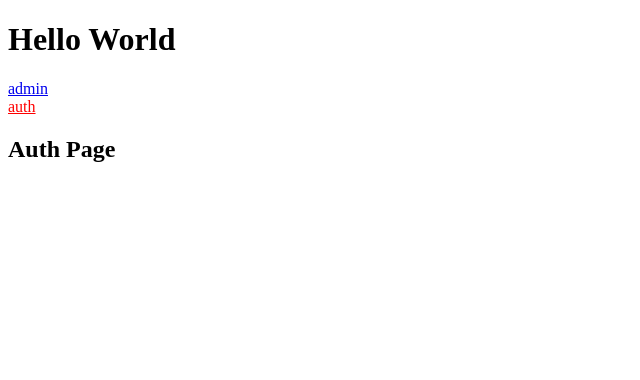
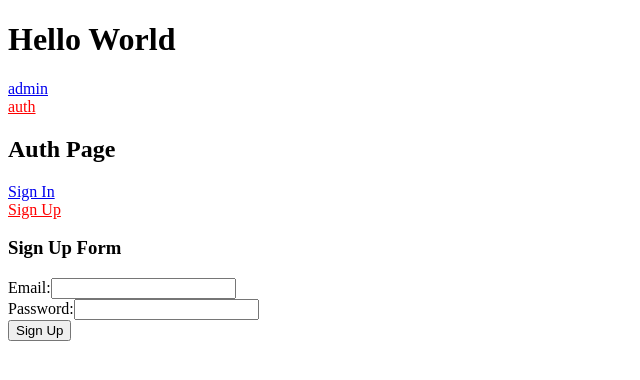
Before and after one commit to thsWebstorm03/react-pro, a React (Create React App) app in the folder admin/: page /auth/sign-up in a window 1280 px wide. Shown: the top 380 px of the page, without its empty margins (0-640 px from the left). Built offline with nearby package versions, Linux system fonts and the light colour scheme.

Commit message:
add simple redux-forms

```diff
--- a/admin/package.json
+++ b/admin/package.json
@@ -4,6 +4,7 @@
   "private": true,
   "dependencies": {
     "connected-react-router": "^4.4.1",
+    "email-validator": "^2.0.4",
     "history": "^4.7.2",
     "immutable": "^3.8.2",
     "react": "^16.4.2",
@@ -12,6 +13,7 @@
     "react-router-dom": "^4.3.1",
     "react-scripts": "1.1.5",
     "redux": "^4.0.0",
+    "redux-form": "^7.4.2",
     "redux-logger": "^3.0.6",
     "redux-thunk": "^2.3.0"
   },
--- /dev/null
+++ b/admin/src/components/auth/sign-in-form.js
@@ -0,0 +1,33 @@
+import React, { Component } from 'react'
+import { reduxForm, Field } from 'redux-form'
+
+class SignInForm extends Component {
+  static propTypes = {}
+
+  render() {
+    return (
+      <div>
+        <h3>Sign In Form</h3>
+        <form onSubmit={this.props.handleSubmit}>
+          <div>
+            Email: <Field name="email" component="input" />
+          </div>
+          <div>
+            Password:{' '}
+            <Field
+              name="password"
+              component="input"
+              type="password"
+              foo="bar"
+            />
+          </div>
+          <button type="submit">Sign In</button>
+        </form>
+      </div>
+    )
+  }
+}
+
+export default reduxForm({
+  form: 'auth'
+})(SignInForm)
--- /dev/null
+++ b/admin/src/components/auth/sign-up-form.js
@@ -0,0 +1,43 @@
+import React, { Component } from 'react'
+import { reduxForm, Field } from 'redux-form'
+import emailValidator from 'email-validator'
+import ErrorField from '../common/error-field'
+
+class SignUpForm extends Component {
+  static propTypes = {}
+
+  render() {
+    return (
+      <div>
+        <h3>Sign Up Form</h3>
+        <form onSubmit={this.props.handleSubmit}>
+          <Field name="email" label="Email" component={ErrorField} />
+          <Field
+            name="password"
+            label="Password"
+            component={ErrorField}
+            type="password"
+          />
+          <button type="submit">Sign Up</button>
+        </form>
+      </div>
+    )
+  }
+}
+
+const validate = ({ email, password }) => {
+  const errors = {}
+
+  if (!email) errors.email = 'email is a required field'
+  else if (!emailValidator.validate(email)) errors.email = 'invalid email'
+
+  if (!password) errors.password = 'password is a required field'
+  else if (password.length < 8) errors.password = 'password to short'
+
+  return errors
+}
+
+export default reduxForm({
+  form: 'auth',
+  validate
+})(SignUpForm)
--- /dev/null
+++ b/admin/src/components/common/error-field.js
@@ -0,0 +1,24 @@
+import React, { Component } from 'react'
+
+class ErrorField extends Component {
+  static propTypes = {}
+
+  render() {
+    const {
+      label,
+      input,
+      meta: { error, touched },
+      ...rest
+    } = this.props
+    const errorText = touched &&
+      error && <h4 style={{ color: 'red' }}>{error}</h4>
+    return (
+      <div>
+        {label}:<input {...input} {...rest} />
+        {errorText}
+      </div>
+    )
+  }
+}
+
+export default ErrorField
--- a/admin/src/redux/reducer.js
+++ b/admin/src/redux/reducer.js
@@ -1,6 +1,8 @@
 import { combineReducers } from 'redux'
+import { reducer as form } from 'redux-form'
 import authReducer, { moduleName as authModule } from '../ducks/auth'
 
 export default combineReducers({
-  [authModule]: authReducer
+  [authModule]: authReducer,
+  form
 })
--- a/admin/src/routes/auth.js
+++ b/admin/src/routes/auth.js
@@ -1,4 +1,7 @@
-import React, { Component } from 'react'
+import React, { Component, Fragment } from 'react'
+import { NavLink, Route } from 'react-router-dom'
+import SignInForm from '../components/auth/sign-in-form'
+import SignUpForm from '../components/auth/sign-up-form'
 
 class AuthRoute extends Component {
   static propTypes = {}
@@ -7,9 +10,37 @@ class AuthRoute extends Component {
     return (
       <div>
         <h2>Auth Page</h2>
+        {this.navMenu}
+        <Route path="/auth/sign-in" render={this.signInForm} />
+        <Route path="/auth/sign-up" render={this.signUpForm} />
       </div>
     )
   }
+
+  get navMenu() {
+    return (
+      <Fragment>
+        <div>
+          <NavLink to="/auth/sign-in" activeStyle={{ color: 'red' }}>
+            Sign In
+          </NavLink>
+        </div>
+        <div>
+          <NavLink to="/auth/sign-up" activeStyle={{ color: 'red' }}>
+            Sign Up
+          </NavLink>
+        </div>
+      </Fragment>
+    )
+  }
+
+  signInForm = () => <SignInForm onSubmit={this.handleSignIn} />
+  signUpForm = () => <SignUpForm onSubmit={this.handleSignUp} />
+
+  handleSignIn = ({ email, password }) =>
+    console.log('sign in', email, password)
+  handleSignUp = ({ email, password }) =>
+    console.log('sign up', email, password)
 }
 
 export default AuthRoute
```
Also changed, not shown: 1 other file (tests, documents, lock files or other folders).
